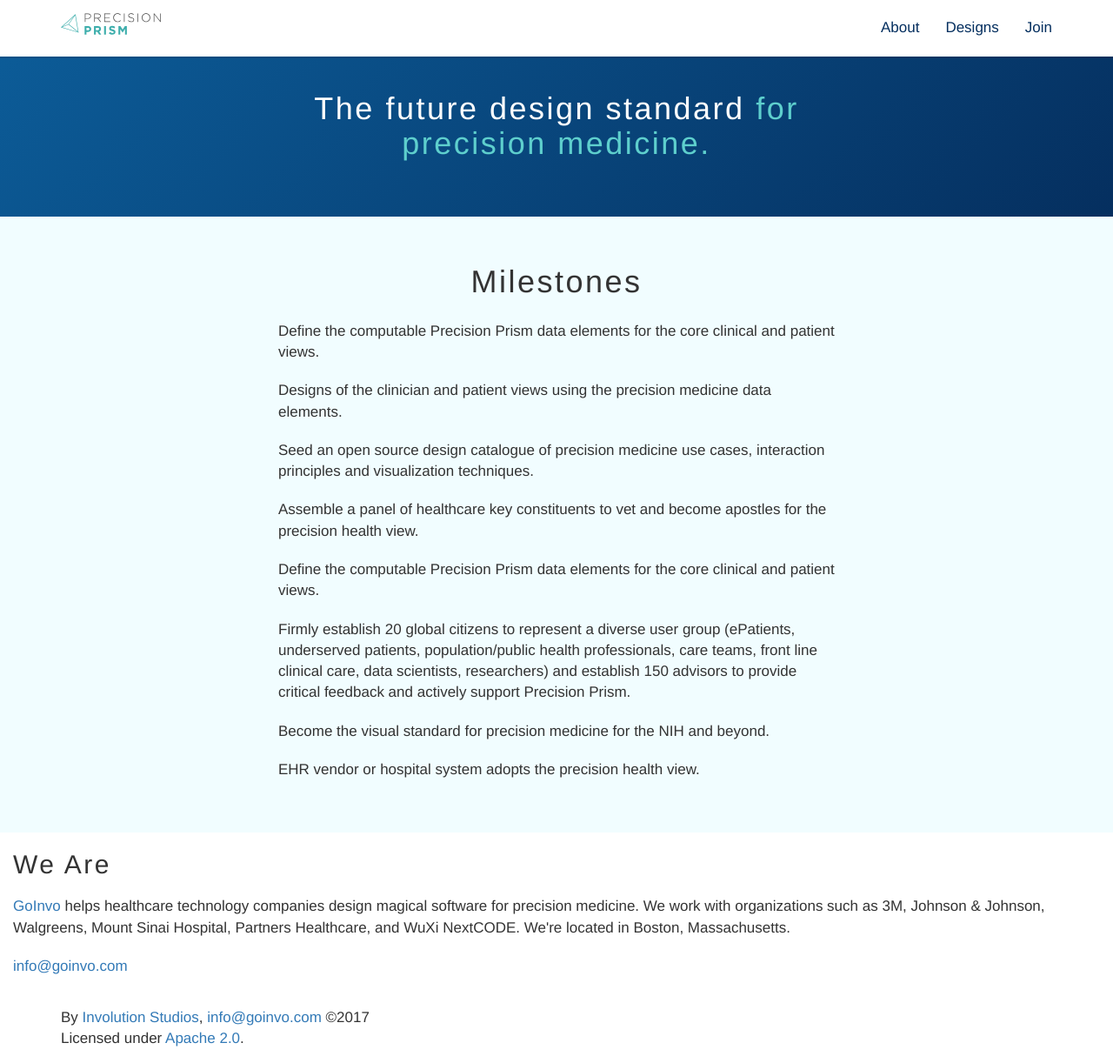
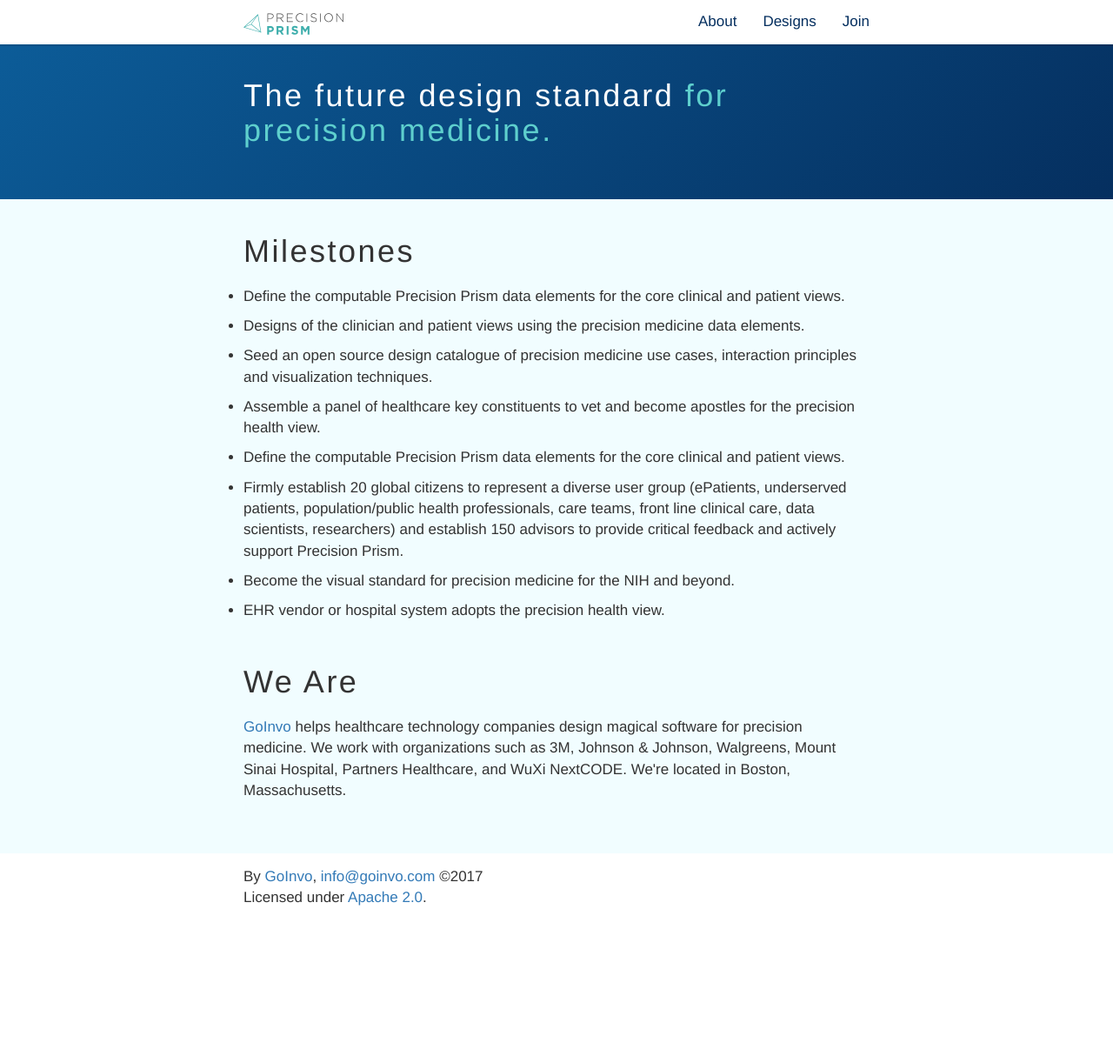
Before and after one commit to goinvo/PrecisionPrism, a Jekyll site: the page built from docs/about.html, in a window 1280 px wide and 1222 px high. Shown: the whole window at 87% size. Built offline with Jekyll 4.4.1, drawn with Linux system fonts in a browser that asks for light colours; nearby versions of some CDN libraries.

Commit message:
[WIP] Content updates.

```diff
--- a/docs/_includes/footer.html
+++ b/docs/_includes/footer.html
@@ -1,2 +1,2 @@
-By <a href="http://www.goinvo.com">Involution Studios</a>, <a href="mailto:info@goinvo.com?subject=Precision Prism">info@goinvo.com</a> &copy;{{ site.time | date: '%Y' }}<br />
+By <a href="{{ site.author.url }}">GoInvo</a>, <a href="mailto:{{ site.author.email }}?subject=Precision Prism">{{ site.author.email }}</a> &copy;{{ site.time | date: '%Y' }}<br />
 Licensed under <a href="https://github.com/goinvo/PrecisionPrism/blob/master/LICENSE">Apache 2.0</a>.
--- a/docs/_includes/nav.html
+++ b/docs/_includes/nav.html
@@ -15,7 +15,7 @@
         <ul class="nav navbar-nav navbar-right">
           <li><a href="../about.html">About</a></li>
           <li><a href="../designs.html">Designs</a></li>
-          <li><a href="../collaborate.html">Join</a></li>
+          <li><a href="../join.html">Join</a></li>
         </ul>
       </div><!--/.nav-collapse -->
     </div>
--- a/docs/about.html
+++ b/docs/about.html
@@ -1,30 +1,38 @@
 ---
 layout: default
-title:  'About Precision Prism'
+title:  'About'
 ---
 
 <div class="edge-to-edge masthead-dark">
-	<div class="container">
-		<h1 class="smaller-container center-text header-spacing"><span>The future design standard</span> for precision medicine.</h1>
-	</div>
+      <div class="container">
+            <h1><span>The future design standard</span> for precision medicine.</h1>
+      </div>
 </div>
 
 <div class="edge-to-edge masthead-light">
-	<div id="milestones">
-		<h1 class="smaller-container center-text header-spacing">Milestones</h1>
-      <p class="smaller-container">Define the computable Precision Prism data elements for the core clinical and patient views.</p>
-      <p class="smaller-container">Designs of the clinician and patient views using the precision medicine data elements.</p>
-      <p class="smaller-container">Seed an open source design catalogue of precision medicine use cases, interaction principles and visualization techniques.</p>
-      <p class="smaller-container">Assemble a panel of healthcare key constituents to vet and become apostles for the precision health view.</p>
-      <p class="smaller-container">Define the computable Precision Prism data elements for the core clinical and patient views.</p>
-      <p class="smaller-container">Firmly establish 20 global citizens to represent a diverse user group (ePatients, underserved patients, population/public health professionals, care teams, front line clinical care, data scientists, researchers) and establish 150 advisors to provide critical feedback and actively support Precision Prism.</p>
-      <p class="smaller-container">Become the visual standard for precision medicine for the NIH and beyond.</p>
-      <p class="smaller-container">EHR vendor or hospital system adopts the precision health view.</p>
-	</div>
+      <div class="container">
+            <h1>Milestones</h1>
+
+            <ul>
+                  <li>Define the computable Precision Prism data elements for the core clinical and patient views.</li>
+
+                  <li>Designs of the clinician and patient views using the precision medicine data elements.</li>
+
+                  <li>Seed an open source design catalogue of precision medicine use cases, interaction principles and visualization techniques.</li>
+
+                  <li>Assemble a panel of healthcare key constituents to vet and become apostles for the precision health view.</li>
+
+                  <li>Define the computable Precision Prism data elements for the core clinical and patient views.</li>
+
+                  <li>Firmly establish 20 global citizens to represent a diverse user group (ePatients, underserved patients, population/public health professionals, care teams, front line clinical care, data scientists, researchers) and establish 150 advisors to provide critical feedback and actively support Precision Prism.</li>
+
+                  <li>Become the visual standard for precision medicine for the NIH and beyond.</li>
+
+                  <li>EHR vendor or hospital system adopts the precision health view.</li>
+            </ul>
+
+            <h1>We Are</h1>
+
+            <p><a href="{{ site.author.url }}">GoInvo</a> helps healthcare technology companies design magical software for precision medicine. We work with organizations such as 3M, Johnson &amp; Johnson, Walgreens, Mount Sinai Hospital, Partners Healthcare, and WuXi NextCODE. We're located in Boston, Massachusetts.</p>
+      </div>
 </div>
-
-<h2>We Are</h2>
-
-<p><a href="{{ site.author.url }}">GoInvo</a> helps healthcare technology companies design magical software for precision medicine. We work with organizations such as 3M, Johnson &amp; Johnson, Walgreens, Mount Sinai Hospital, Partners Healthcare, and WuXi NextCODE. We're located in Boston, Massachusetts.</p>
-
-<p><a href="mailto:{{ site.author.email }}">info@goinvo.com</a></p>
--- a/docs/css/style.scss
+++ b/docs/css/style.scss
@@ -15,12 +15,16 @@
   margin-bottom: 2rem;
 }
 
+h1 span {
+  color: white;
+}
+
+p + h1, ul + h1 {
+  margin-top: 50px;
+}
+
 p {
   margin-bottom: 20px;
-}
-
-li {
-  margin: 7px 0px;
 }
 
 .navbar {
@@ -32,20 +36,16 @@
   color: #052F5F;
 }
 
-h1 span {
-	color: white;
-}
-
 .navbar-toggle {
   border: #ddd;
 }
 
+.navbar-collapse {
+  background-color: white;
+}
+
 .icon-bar {
   background: #3EAEAC;
-}
-
-.navbar-collapse {
-	background-color: white;
 }
 
 .edge-to-edge {
@@ -54,9 +54,17 @@
   padding: 20px 15px 40px;
 }
 
+.edge-to-edge li {
+  margin: 7px 0px 10px -40px;
+}
+
+.container {
+  max-width: 750px;
+}
+
 .masthead-dark {
   background: #0C5C98;
-	background: linear-gradient(-45deg, #052f5f 0%,#0c5c98 100%); /* W3C, IE10+, FF16+, Chrome26+, Opera12+, Safari7+ */
+  background: linear-gradient(-45deg, #052f5f 0%,#0c5c98 100%);
 }
 
 .masthead-dark h1 {
@@ -74,11 +82,6 @@
 .masthead-light {
   background: #F1FDFF;
   // background: linear-gradient(to bottom, #FFFFFF 0%,#E7FCFF 100%); /* W3C, IE10+, FF16+, Chrome26+, Opera12+, Safari7+ */
-}
-
-.pull-down {
-	margin-bottom: -70px;
-	text-align: center;
 }
 
 .centered {
@@ -157,26 +160,6 @@
   margin-left: 10px;
 }
 
-.icon-environment {
-	background: url('../images/icon-environment.svg');
-}
-
-.icon-genetics-biology {
-	background: url('../images/icon-genetics-biology.svg');
-}
-
-.icon-individual-behavior {
-	background: url('../images/icon-individual-behavior.svg');
-}
-
-.icon-social-circumstances {
-	background: url('../images/icon-social-circumstances.svg');
-}
-
-.icon-medical-care {
-	background: url('../images/icon-medical-care.svg');
-}
-
 .icon-records {
   background: url('../images/icon-records.svg');
 }
@@ -202,23 +185,6 @@
   padding-bottom: 15px;
 }
 
-// goals page
-#milestones {
-  p {
-    margin-bottom: 20px;
-  }
-}
-
-// designs page
-#using-the-designs {
-  p {
-    margin-bottom: 20px;
-  }
-  h3 {
-    margin-left: 18px;
-  }
-}
-
 #designs-categories {
   padding: 1px 0px 14px 0px;
   div {
@@ -230,26 +196,6 @@
   img {
     float: right;
   }
-}
-
-// collaborate page
-.center-text {
-  text-align: center;
-}
-
-.smaller-container {
-  width: 64rem;
-  margin: auto;
-}
-
-.smallest-container {
-  width: 38rem;
-  margin: auto;
-}
-
-.header-spacing {
-  margin-top: 35px;
-  margin-bottom: 25px;
 }
 
 .input-underline {
@@ -282,26 +228,3 @@
   color: white;
   box-shadow: 1px 1px 7px #042749;
 }
-
-.user-sponsor-list {
-  margin-top: 40px;
-  margin-bottom: 40px;
-  p {
-    margin-bottom: 2px;
-  }
-}
-
-@media screen and (max-width: 768px) {
-  h1 {
-    font-size: 34px;
-  }
-  .smallest-container {
-    width: 95%;
-  }
-  .smaller-container {
-    width: 95%;
-  }
-  .center-text {
-    text-align: left;
-  }
-}
```
Also changed, not shown: docs/collaborate.html (deleted, +0 -66 lines), docs/designs.html (+24 -11 lines), docs/index.html (+8 -8 lines), docs/join.html (added, +55 -0 lines). Lines whose indentation alone changed are shown as unchanged.
